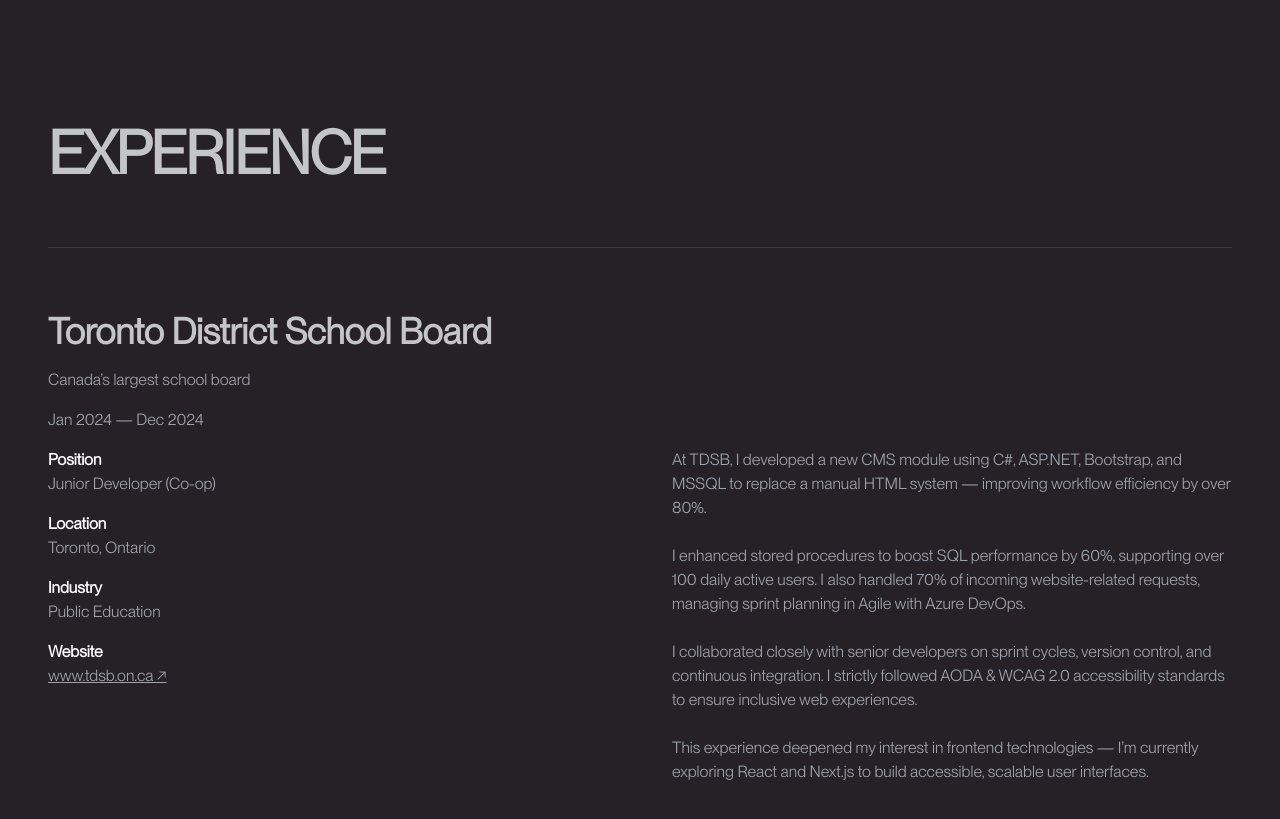
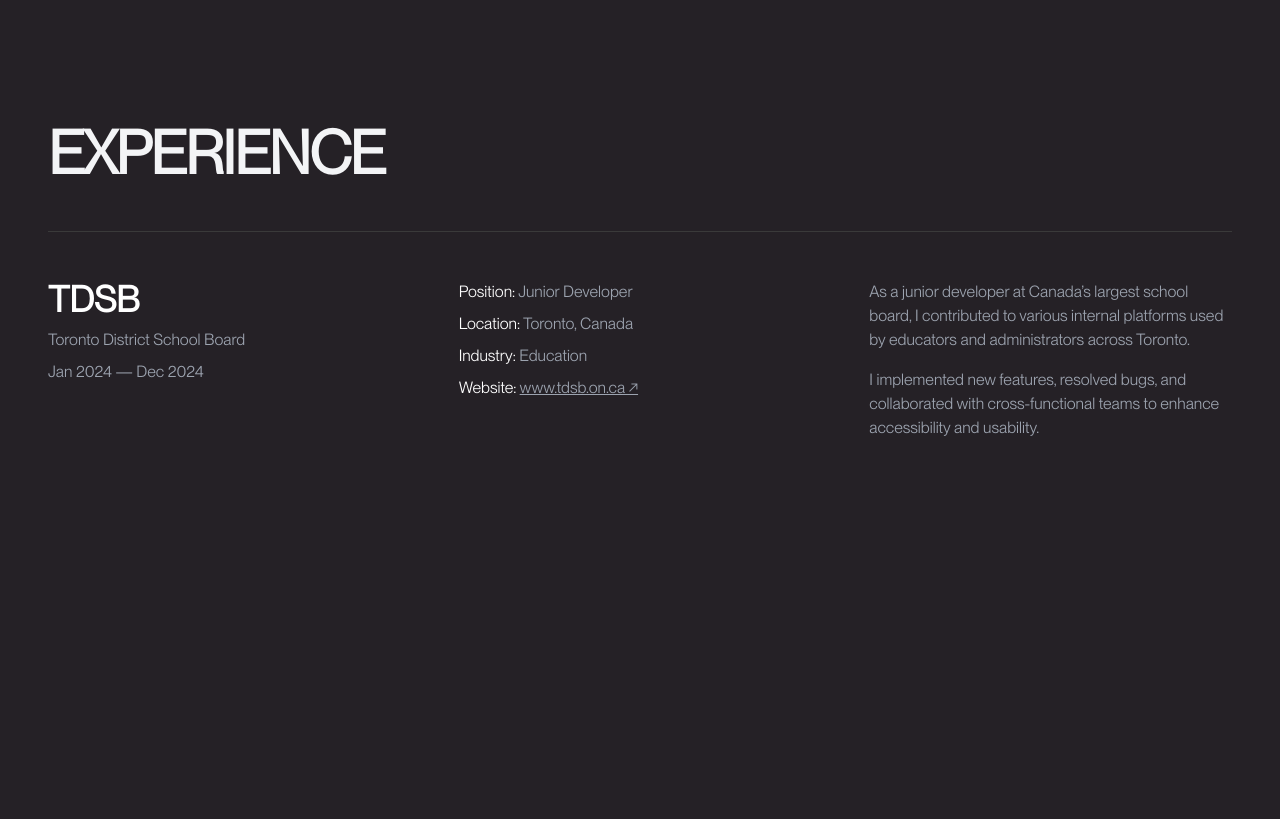
Before and after one commit to runner-jaimie/Jaimie, a Next.js app: page / in a window 1280 px wide. Shown: the part 1500-2319 px from the top of the page. Built offline with nearby package versions, Linux system fonts and the light colour scheme; a web font is replaced by a local one.

Commit message:
feat(experience): update layout to 3-column structure and apply TDSB content

```diff
--- a/components/Experience.tsx
+++ b/components/Experience.tsx
@@ -1,71 +1,65 @@
 export default function Experience() {
   return (
     <section id="experience" className="relative min-h-screen px-12 py-24">
-      <h2 className="text-6xl font-bold tracking-tight mb-16">EXPERIENCE</h2>
-      <hr className="border-t border-[#3A3A3A] mb-16" />
+      {/* 섹션 타이틀 */}
+      <h2 className="text-6xl font-bold tracking-tight mb-12 text-gray-100">
+        EXPERIENCE
+      </h2>
+      <hr className="border-t border-[#3A3A3A] mb-12" />
 
-      {/* TDSB Experience */}
-      <div className="mb-24">
-        <h3 className="text-4xl font-semibold mb-4">
-          Toronto District School Board
-        </h3>
-        <p className="mb-4 text-gray-400">Canada’s largest school board</p>
-        <p className="mb-4 text-gray-400">Jan 2024 — Dec 2024</p>
+      {/* 경험 항목들 */}
+      <div className="space-y-20">
+        {/* ✅ TDSB 경험 */}
+        <div className="grid md:grid-cols-3 gap-12">
+          {/* 왼쪽: 회사 정보 */}
+          <div className="text-gray-400 space-y-2">
+            <h3 className="text-4xl font-semibold text-white">TDSB</h3>
+            <p>Toronto District School Board</p>
+            <p>Jan 2024 — Dec 2024</p>
+          </div>
 
-        <div className="grid md:grid-cols-2 gap-16">
-          {/* Left column: position, location, etc */}
-          <div className="space-y-4 text-gray-400">
-            <div>
-              <span className="block font-semibold text-white">Position</span>
-              Junior Developer (Co-op)
-            </div>
-            <div>
-              <span className="block font-semibold text-white">Location</span>
-              Toronto, Ontario
-            </div>
-            <div>
-              <span className="block font-semibold text-white">Industry</span>
-              Public Education
-            </div>
-            <div>
-              <span className="block font-semibold text-white">Website</span>
+          {/* 가운데: 직무 디테일 */}
+          <div className="text-gray-400 space-y-2">
+            <p>
+              <span className="text-white font-medium">Position:</span> Junior
+              Developer
+            </p>
+            <p>
+              <span className="text-white font-medium">Location:</span> Toronto,
+              Canada
+            </p>
+            <p>
+              <span className="text-white font-medium">Industry:</span>{' '}
+              Education
+            </p>
+            <p>
+              <span className="text-white font-medium">Website:</span>{' '}
               <a
                 href="https://www.tdsb.on.ca"
+                className="underline hover:text-purple-400"
                 target="_blank"
                 rel="noopener noreferrer"
-                className="underline hover:text-purple-400"
               >
                 www.tdsb.on.ca ↗
               </a>
-            </div>
+            </p>
           </div>
 
-          {/* Right column: description */}
-          <div className="space-y-6 text-gray-400">
+          {/* 오른쪽: 설명 */}
+          <div className="text-gray-400 space-y-4">
             <p>
-              At TDSB, I developed a new CMS module using C#, ASP.NET,
-              Bootstrap, and MSSQL to replace a manual HTML system — improving
-              workflow efficiency by over 80%.
+              As a junior developer at Canada’s largest school board, I
+              contributed to various internal platforms used by educators and
+              administrators across Toronto.
             </p>
             <p>
-              I enhanced stored procedures to boost SQL performance by 60%,
-              supporting over 100 daily active users. I also handled 70% of
-              incoming website-related requests, managing sprint planning in
-              Agile with Azure DevOps.
-            </p>
-            <p>
-              I collaborated closely with senior developers on sprint cycles,
-              version control, and continuous integration. I strictly followed
-              AODA & WCAG 2.0 accessibility standards to ensure inclusive web
-              experiences.
-            </p>
-            <p>
-              This experience deepened my interest in frontend technologies —
-              I’m currently exploring React and Next.js to build accessible,
-              scalable user interfaces.
+              I implemented new features, resolved bugs, and collaborated with
+              cross-functional teams to enhance accessibility and usability.
             </p>
           </div>
         </div>
+
+        {/* 👉 이후 다른 경험 추가하고 싶으면 여기 밑에 또 <div className="grid md:grid-cols-3 ..."> 만들어서 계속 추가하면 돼 */}
       </div>
     </section>
   );
```
